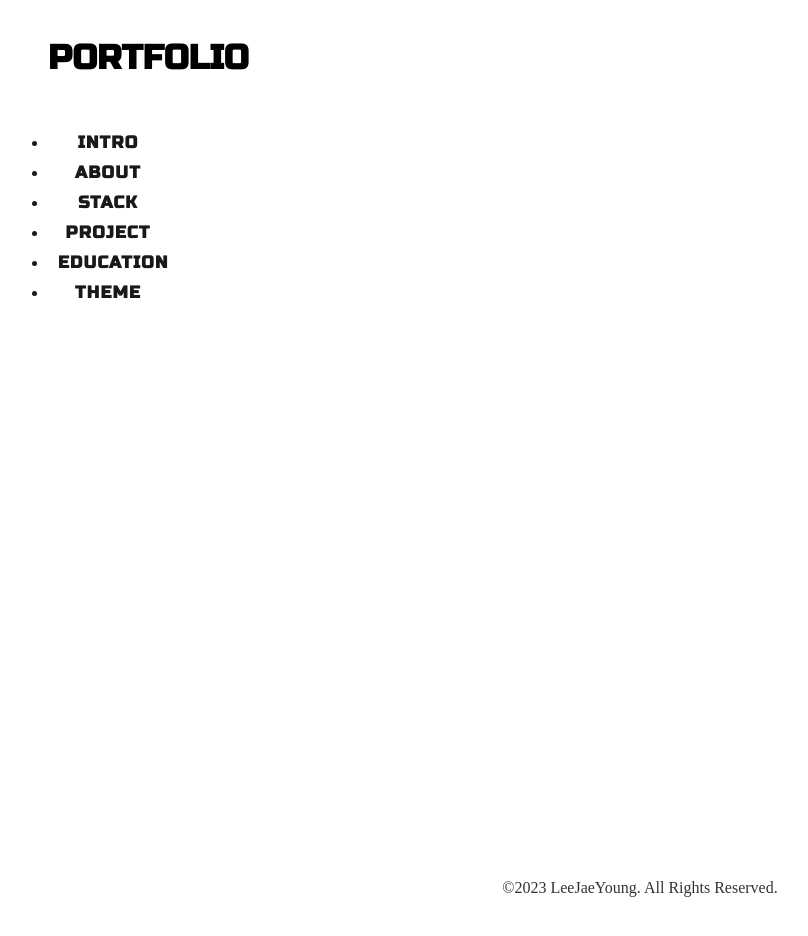
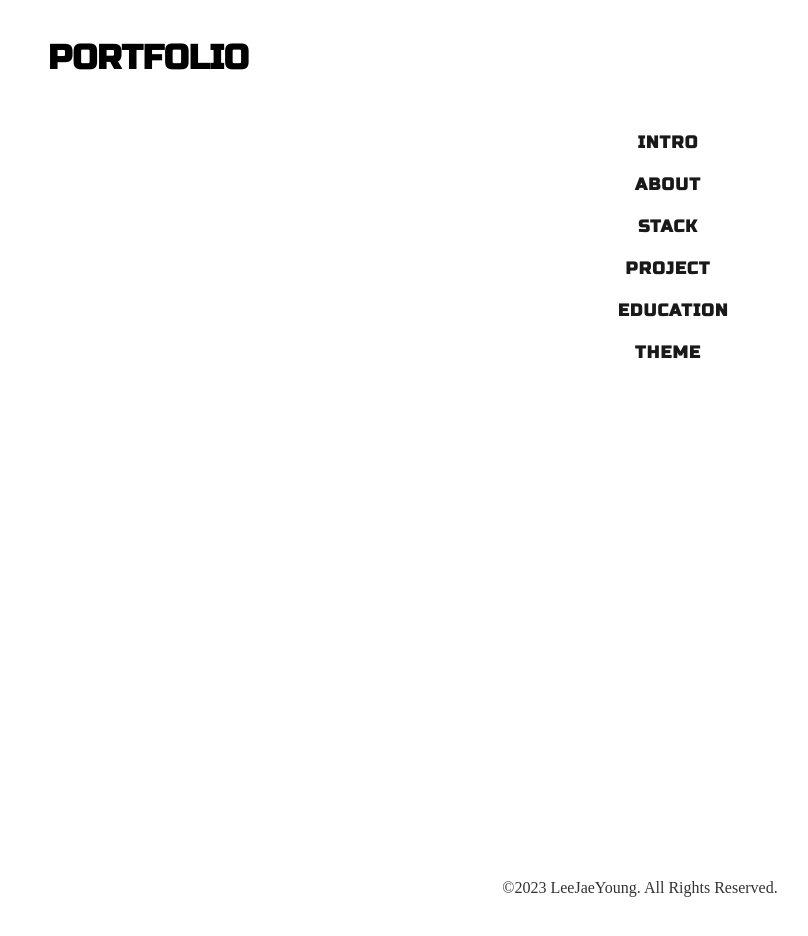
Before and after one commit to LeeJaeYoung0706/leejaeyoung_portfolio, a Next.js app: page / in a window 1280 px wide. Both pictures are taken after a click on the label 1255 px from the left and 48 px from the top of the page. Shown: the top 936 px of the page, without its empty margins (0-808 px from the left). Built offline with nearby package versions, Linux system fonts and the light colour scheme.

Commit message:
Header 작업 완료

```diff
--- a/atom/molecules/header/menu/MobileMenu.tsx
+++ b/atom/molecules/header/menu/MobileMenu.tsx
@@ -1,7 +1,7 @@
 import React from 'react';
 import MobileMenuView, {CloseBackGround} from "@/atom/molecules/header/menu/MobileMenuView";
 import HeaderHamburgerButton from "@/atom/atom/header/HeaderHamburgerButton";
-import HeaderMobileMenuList from "@/atom/organisms/header/HeaderMobileMenuList";
+import HeaderMobileMenuList from "@/atom/molecules/header/menu/mobileMenuList/HeaderMobileMenuList";
 
 /**
  * Mobile 메뉴 Container
--- a/atom/organisms/header/HeaderMobileMenuList.tsx
+++ b/atom/molecules/header/menu/mobileMenuList/HeaderMobileMenuList.tsx
@@ -1,7 +1,5 @@
-import styled, {css, keyframes} from "styled-components";
 import React, {useMemo} from "react";
 import {MenuButtonArray} from "@/atom/molecules/header/data/data";
-import {commonAnimation} from "@/styles/commonStyles";
 import {useRouter} from "next/navigation";
 import {AppRouterInstance} from "next/dist/shared/lib/app-router-context.shared-runtime";
 import {useThemeContext} from "@/styles/ThemeHandlerContext";
@@ -10,56 +8,17 @@ import LiTag from "@/atom/atom/list_tags/LiTag";
 import {Button} from "@/atom/atom/button/Button";
 import {HeaderButtonStyle} from "@/atom/atom/button/ButtonStyles";
 import {RussoOneFont} from "@/styles/font/fontStyle";
-import Keyframes from "styled-components/dist/models/Keyframes";
+import HeaderMobileMenuListView from "@/atom/molecules/header/menu/mobileMenuList/HeaderMobileMenuListView";
+import {HeaderMobileLiStyle} from "@/atom/molecules/header/menu/mobileMenuList/styles";
 
 
 
-const dropdownAnimation: Keyframes = keyframes`
-  0% {
-    transform: translateX(200px);
-  }
-  50% {
-    transform: translateX(100px);
-  }
-  100% {
-    transform: translateX(0);
-  }
-`
-
-const HeaderMobileMenuListStyle = styled.nav<{ $checked: boolean }>`
-  text-decoration: none;
-  display: ${(props) => props.$checked ? 'block' : 'none'};
-  position: absolute;
-  top: 53px;
-  width: 100vw;
-  opacity: 0.9;
-  right: 0;
-
-
-  &:last-child {
-    border-bottom: 2px solid ${props => props.theme.palette.middle};
-  }
-
-  ${(props) => props.$checked && commonAnimation(css`${dropdownAnimation} 0.5s normal linear;`)};
-
-  ${(props) => props.theme.media.tablet} {
-    top: 60px;
-  }
-
-  ${(props) => props.theme.media.mobile} {
-    top: 60px;
-    min-width: 370px;
-  }
-
-
-`
 /**
  * Mobile Header Menu Open Dropdown
  * @param checked 클릭 여부
  * @param onClick 테마 핸들러 또는 라우트를 위한 클릭펑션
  * @constructor
  */
-
 export default function HeaderMobileMenuList({checked, onClick}: HeaderMobileMenuListPropsInterface) {
   // 테마 핸들러
   const {themeHandler} = useThemeContext();
@@ -67,10 +26,8 @@ export default function HeaderMobileMenuList({checked, onClick}: HeaderMobileMen
   const ButtonList = useMemo(() => MenuButtonArray(router, themeHandler), []);
 
   return (
-    <HeaderMobileMenuListStyle $checked={checked} onClick={onClick}>
-      <UlTag $style={
-        css`
-        `}>
+    <HeaderMobileMenuListView checked={checked} onClick={onClick}>
+      <UlTag>
         {
           ButtonList?.length > 0 &&
           ButtonList?.map((value: MenuButtonArrayInterface, index: number) => {
@@ -82,15 +39,13 @@ export default function HeaderMobileMenuList({checked, onClick}: HeaderMobileMen
                   $style={HeaderButtonStyle}
                   font={RussoOneFont.className}
                 />}
-                     $style={css`
-                        color: ${props => props.theme.palette.primary};
-                     `}
-                     key={`${index}.${value.content}`}
+                     $style={HeaderMobileLiStyle}
+                     key={`${index}.${value.content}.mobile`}
               />
             )
           })
         }
       </UlTag>
-    </HeaderMobileMenuListStyle>
+    </HeaderMobileMenuListView>
   )
 }
--- /dev/null
+++ b/atom/molecules/header/menu/mobileMenuList/HeaderMobileMenuListView.tsx
@@ -0,0 +1,54 @@
+import React from "react";
+import {commonAnimation} from "@/styles/commonStyles";
+import styled, {css, keyframes} from "styled-components";
+import Keyframes from "styled-components/dist/models/Keyframes";
+
+const dropdownAnimation: Keyframes = keyframes`
+  0% {
+    transform: translateX(200px);
+  }
+  50% {
+    transform: translateX(100px);
+  }
+  100% {
+    transform: translateX(0);
+  }
+`
+
+const HeaderMobileMenuListStyle = styled.nav<{ $checked: boolean }>`
+  text-decoration: none;
+  display: ${(props) => props.$checked ? 'block' : 'none'};
+  position: absolute;
+  top: 53px;
+  width: 100vw;
+  opacity: 0.9;
+  right: 0;
+
+
+  &:last-child {
+    border-bottom: 2px solid ${props => props.theme.palette.middle};
+  }
+
+  ${(props) => props.$checked && commonAnimation(css`${dropdownAnimation} 0.5s normal linear;`)};
+
+  ${(props) => props.theme.media.tablet} {
+    top: 60px;
+  }
+
+  ${(props) => props.theme.media.mobile} {
+    top: 60px;
+    min-width: 370px;
+  }
+
+
+`
+function HeaderMobileMenuListView({children , checked , onClick} : HeaderMobileMenuListPropsInterface): React.JSX.Element {
+
+  return (
+    <HeaderMobileMenuListStyle $checked={checked} onClick={onClick}>
+      {children}
+    </HeaderMobileMenuListStyle>
+  )
+}
+
+export default React.memo(HeaderMobileMenuListView)
--- /dev/null
+++ b/atom/molecules/header/menu/mobileMenuList/styles.ts
@@ -0,0 +1,14 @@
+import {LargeTitleFontSizeMobile} from "@/styles/commonStyles";
+import {css} from "styled-components";
+
+/**
+ * 모바일 Li 스타일
+ */
+export const HeaderMobileLiStyle = css`
+  display: flex;
+  justify-content: center;
+  align-items: center;
+  padding-bottom: 12px;
+  font-size: ${LargeTitleFontSizeMobile};
+  color: ${props => props.theme.palette.primary};
+`;
--- a/types/atom.d.ts
+++ b/types/atom.d.ts
@@ -50,5 +50,6 @@ interface HeaderHamburgerButtonInterface {
 interface HeaderMobileMenuListPropsInterface {
   checked: boolean
   onClick: () => void
+  children?: React.ReactNode
 }
 //endregion
```
